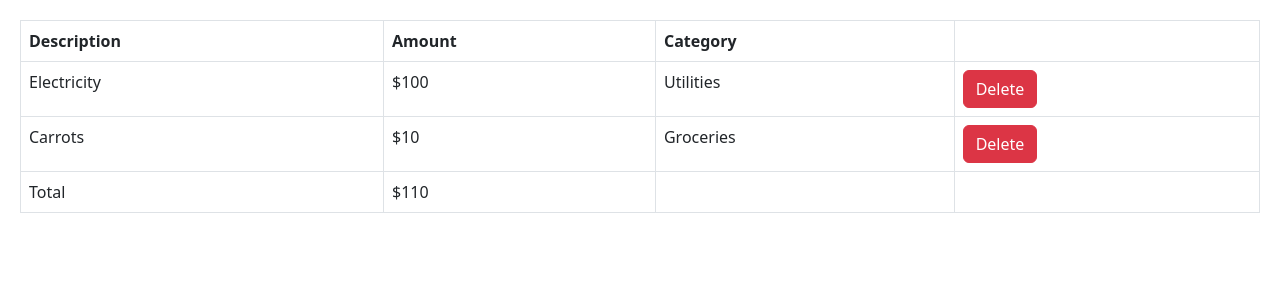
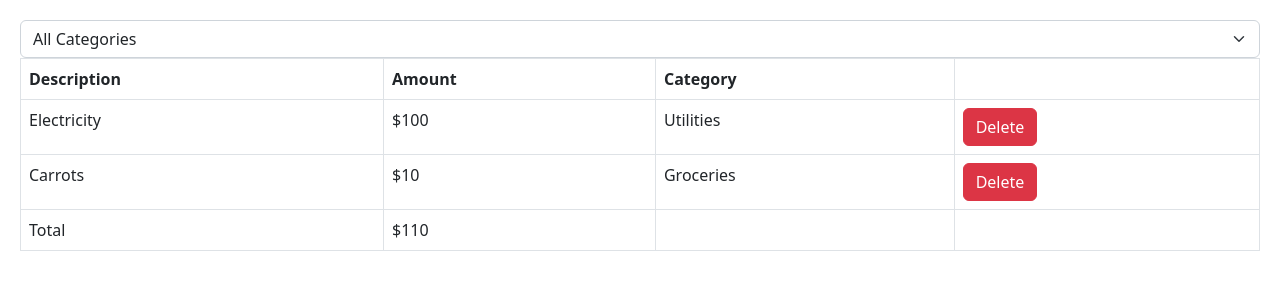
Before and after one commit to mayankgupta804/react-app, a React (Vite) app: page / in a window 1280 px wide. Shown: the top 300 px of the page. Built offline with nearby package versions, Linux system fonts and the light colour scheme.

Commit message:
Create component to filter items

```diff
--- a/src/App.tsx
+++ b/src/App.tsx
@@ -1,4 +1,5 @@
-import List from "./components/expnenseList/list";
+import Filter from "./components/expenseTracker/filter";
+import List from "./components/expenseTracker/list";
 
 function App() {
   const items = [
@@ -6,8 +7,13 @@ function App() {
     { "description": "Carrots", "amount": 10, "category": "Groceries" }
   ]
 
+  const handleOnSelect = (e: React.ChangeEvent<HTMLSelectElement>) => {
+    console.log(e.target.value)
+  }
+
   return (
     <>
+      <Filter onSelect={handleOnSelect} categories={items.map(item => item.category)} />
       <List items={items} />
     </>
   );
--- /dev/null
+++ b/src/components/expenseTracker/filter.tsx
@@ -0,0 +1,20 @@
+interface Props {
+  categories: string[];
+  onSelect: (event: React.ChangeEvent<HTMLSelectElement>) => void;
+}
+
+const Filter = ({ categories, onSelect }: Props) => {
+  return (
+    <select
+      onChange={onSelect}
+      className="form-select"
+      defaultValue="All Categories"
+      aria-label="Default select example"
+    >
+      <option>All Categories</option>
+      {categories.map(category => <option key={category} value={category}>{category}</option>)}
+    </select>
+  )
+}
+
+export default Filter;
```
Also changed, not shown: src/components/expenseTracker/list.tsx (renamed from src/components/expnenseList/list.tsx).
